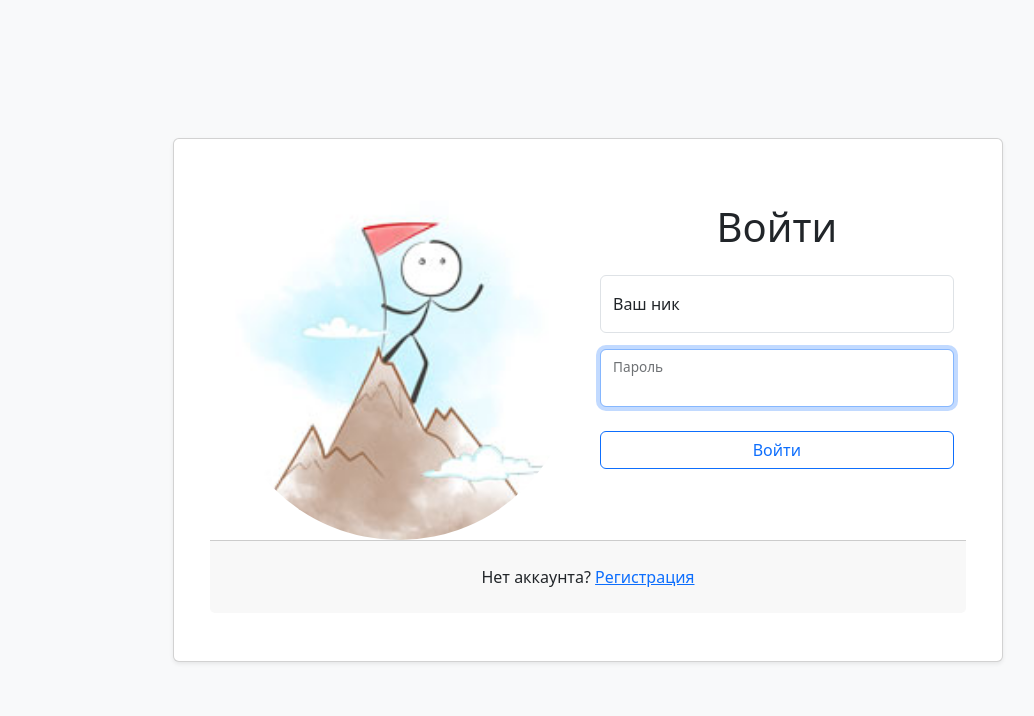
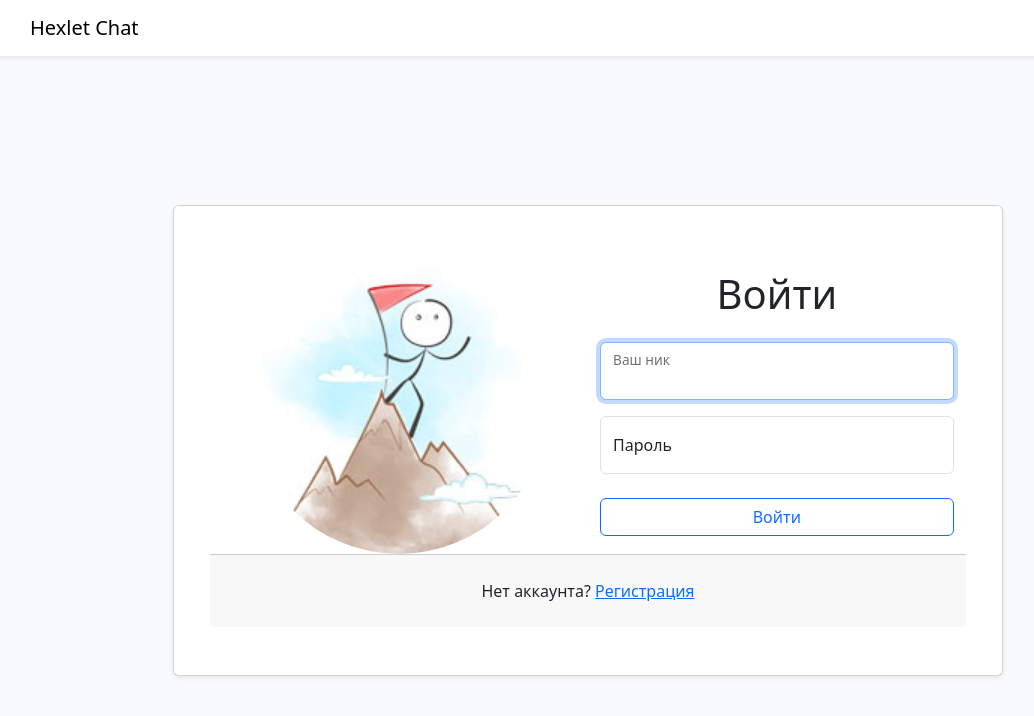
Before and after one commit to AlexeyChi/frontend-project-12, a React (Create React App) app in the folder frontend/: page /login in a window 1280 px wide. Shown: the top 716 px of the page, without its empty margins (52-1086 px from the left). Built offline with nearby package versions, Linux system fonts and the light colour scheme.

Commit message:
added new components

```diff
--- a/frontend/src/components/App/App.jsx
+++ b/frontend/src/components/App/App.jsx
@@ -2,17 +2,29 @@ import {
   BrowserRouter as Router,
   Routes,
   Route,
-  // Link,
 } from 'react-router-dom';
+import MainPageRoute from './components/MainPageRoute';
+import NavBar from './components/NavBar';
 import LoginPage from '../LoginPage/LoginPage';
 import ErrorPage from '../ErrorPage/ErrorPage';
+import MainPage from '../MainPage/MainPage';
+import routes from '../../routes';
 
 const App = () => (
   <div className="d-flex flex-column h-100">
     <Router>
+      <NavBar />
       <Routes>
-        <Route path="/" element={<ErrorPage />} />
-        <Route path="/login" element={<LoginPage />} />
+        <Route
+          path={routes.app.mainPage()}
+          element={(
+            <MainPageRoute>
+              <MainPage />
+            </MainPageRoute>
+          )}
+        />
+        <Route path={routes.app.loginPage()} element={<LoginPage />} />
+        <Route path={routes.app.errorPage()} element={<ErrorPage />} />
       </Routes>
     </Router>
   </div>
--- /dev/null
+++ b/frontend/src/components/App/components/AuthButton.jsx
@@ -0,0 +1,15 @@
+import { Button } from 'react-bootstrap';
+import { Link } from 'react-router-dom';
+
+import useAuth from '../../../hooks';
+import routes from '../../../routes';
+
+const AuthButton = () => {
+  const auth = useAuth();
+
+  return auth.loggedIn
+    ? <Button as={Link} to={routes.app.loginPage()} onClick={auth.logOut}>Log out</Button>
+    : null;
+};
+
+export default AuthButton;
--- /dev/null
+++ b/frontend/src/components/App/components/MainPageRoute.jsx
@@ -0,0 +1,14 @@
+import { Navigate, useLocation } from 'react-router-dom';
+
+import useAuth from '../../../hooks';
+import routes from '../../../routes';
+
+const TokenProvider = ({ children }) => {
+  const auth = useAuth();
+  const location = useLocation();
+
+  return auth.loggedIn
+    ? children : <Navigate to={routes.app.loginPage()} state={{ from: location }} />;
+};
+
+export default TokenProvider;
--- /dev/null
+++ b/frontend/src/components/App/components/NavBar.jsx
@@ -0,0 +1,16 @@
+import { Link } from 'react-router-dom';
+import { Navbar, Container } from 'react-bootstrap';
+
+import AuthButton from './AuthButton';
+import routes from '../../../routes';
+
+const NavBar = () => (
+  <Navbar className="mb-4 shadow-sm navbar-expand-lg navbar-light bg-white">
+    <Container>
+      <Navbar.Brand as={Link} to={routes.app.mainPage()}>Hexlet Chat</Navbar.Brand>
+    </Container>
+    <AuthButton />
+  </Navbar>
+);
+
+export default NavBar;
--- a/frontend/src/components/ErrorPage/ErrorPage.jsx
+++ b/frontend/src/components/ErrorPage/ErrorPage.jsx
@@ -1,12 +1,17 @@
 import { Card } from 'react-bootstrap';
+import PageTemplate from '../PageTemplate/PageTemplate';
 import img from '../../assets/pageNotFound.jpg';
 
 const ErrorPage = () => (
-  <div className="d-flex flex-column justify-content-center align-items-center" style={{ height: '100vh' }}>
-    <Card className="shadow-sm" style={{ width: '500px', height: '500px' }}>
-      <Card.Img variant="top" src={img} alt="Error 404: Page not found" />
-    </Card>
-  </div>
+  <PageTemplate>
+    <div className="d-flex justify-content-center align-content-center">
+      <Card className="shadow-sm align-items-center max-w-500">
+        <Card.Body className="row p-5">
+          <Card.Img variant="top" src={img} alt="Error 404: Page not found" />
+        </Card.Body>
+      </Card>
+    </div>
+  </PageTemplate>
 );
 
 export default ErrorPage;
--- a/frontend/src/components/LoginPage/LoginPage.jsx
+++ b/frontend/src/components/LoginPage/LoginPage.jsx
@@ -1,4 +1,6 @@
-import { useRef, useEffect } from 'react';
+import axios from 'axios';
+import { useRef, useEffect, useState } from 'react';
+import { useNavigate } from 'react-router-dom';
 import { useFormik } from 'formik';
 import {
   Card,
@@ -6,11 +8,17 @@ import {
   Form,
   FloatingLabel,
 } from 'react-bootstrap';
+
+import useAuth from '../../hooks/index.jsx';
 import PageTemplate from '../PageTemplate/PageTemplate.jsx';
+import routes from '../../routes/index.js';
 import img from '../../assets/Todo_login.jpeg';
 
 const LoginPage = () => {
+  const [authFailed, setAuthFailed] = useState(false);
   const inputRef = useRef();
+  const auth = useAuth();
+  const navigate = useNavigate();
 
   useEffect(() => {
     inputRef.current.focus();
@@ -18,49 +26,72 @@ const LoginPage = () => {
 
   const f = useFormik({
     initialValues: {
-      name: '',
+      username: '',
       password: '',
     },
-    onSubmit: (values) => {
-      alert(JSON.stringify(values, null, 2));
+    onSubmit: async (values) => {
+      setAuthFailed(true);
+
+      try {
+        const res = await axios.post(routes.api.loginPath(), values);
+        localStorage.setItem('userId', JSON.stringify(res.data));
+        auth.logIn();
+        navigate(routes.app.mainPage());
+      } catch (err) {
+        setAuthFailed(false);
+        if (err.isAxiosError && err.response.status === 401) {
+          setAuthFailed(true);
+          inputRef.current.select();
+        }
+        throw err;
+      }
     },
   });
 
   return (
     <PageTemplate>
+      <div className="col-12 col-md-8 col-xxl-6">
         <Card className="shadow-sm">
           <Card.Body className="row p-5">
             <div className="col-12 col-md-6 d-flex align-items-center justify-content-center">
-            <Card.Img src={img} className="rounded-circle" alt="Войти" />
+              <Card.Img src={img} className="max-w-250 rounded-circle" alt="Войти" />
             </div>
             <Form className="col-12 col-md-6 mt-3 mt-mb-0" onSubmit={f.handleSubmit}>
               <h1 className="text-center mb-4">Войти</h1>
               <FloatingLabel
-              controlId="floatingInput"
+                controlId="username"
                 label="Ваш ник"
                 className="mb-3"
               >
                 <Form.Control
                   ref={inputRef}
+                  name="username"
                   type="text"
                   placeholder="Ваш ник"
                   onChange={f.handleChange}
-                value={f.name}
+                  value={f.values.username}
+                  isInvalid={authFailed}
+                  required
                 />
               </FloatingLabel>
 
               <FloatingLabel
-              controlId="floatingInput"
+                controlId="password"
                 label="Пароль"
                 className="mb-4"
               >
                 <Form.Control
-                ref={inputRef}
+                  name="password"
                   type="password"
                   placeholder="Пароль"
                   onChange={f.handleChange}
-                value={f.password}
+                  value={f.values.password}
+                  isInvalid={authFailed}
+                  required
                 />
+                <Form.Control.Feedback type="invalid" tooltip>
+                  the username or password is incorrect
+                </Form.Control.Feedback>
               </FloatingLabel>
               <Button variant="outline-primary" type="submit" className="w-100 mb-3 btn">Войти</Button>
             </Form>
@@ -73,6 +104,7 @@ const LoginPage = () => {
             </div>
           </Card.Body>
         </Card>
+      </div>
     </PageTemplate>
   );
 };
--- /dev/null
+++ b/frontend/src/components/MainPage/MainPage.jsx
@@ -0,0 +1,9 @@
+import PageTemplate from '../PageTemplate/PageTemplate';
+
+const MainPage = () => (
+  <PageTemplate>
+    <div>Hello World!!!</div>
+  </PageTemplate>
+);
+
+export default MainPage;
--- a/frontend/src/components/PageTemplate/PageTemplate.jsx
+++ b/frontend/src/components/PageTemplate/PageTemplate.jsx
@@ -1,9 +1,7 @@
 const PageTemplate = ({ children }) => (
   <div className="container-fluid h-100">
     <div className="row justify-content-center align-content-center h-100">
-      <div className="col-12 col-md-8 col-xxl-6">
-        {children}
-      </div>
+      {children}
     </div>
   </div>
 );
--- /dev/null
+++ b/frontend/src/components/Providers/AuthProvider.jsx
@@ -0,0 +1,22 @@
+import { useState, useMemo } from 'react';
+
+import AuthContext from '../../contexts/index.jsx';
+
+const AuthProvider = ({ children }) => {
+  const [loggedIn, setLoggedIn] = useState(false);
+  const logIn = () => setLoggedIn(true);
+  const logOut = () => {
+    localStorage.removeItem('userId');
+    setLoggedIn(false);
+  };
+
+  const handlerAuth = useMemo(() => ({ loggedIn, logIn, logOut }), [loggedIn]);
+
+  return (
+    <AuthContext.Provider value={handlerAuth}>
+      {children}
+    </AuthContext.Provider>
+  );
+};
+
+export default AuthProvider;
--- a/frontend/src/index.js
+++ b/frontend/src/index.js
@@ -1,6 +1,11 @@
 import ReactDOM from 'react-dom/client';
 import 'bootstrap/dist/css/bootstrap.min.css';
+import AuthProvider from './components/Providers/AuthProvider.jsx';
 import App from './components/App/App.jsx';
 
 const root = ReactDOM.createRoot(document.getElementById('chat'));
-root.render(<App />);
+root.render(
+  <AuthProvider>
+    <App />
+  </AuthProvider>,
+);
```
Lines whose indentation alone changed are shown as unchanged.
